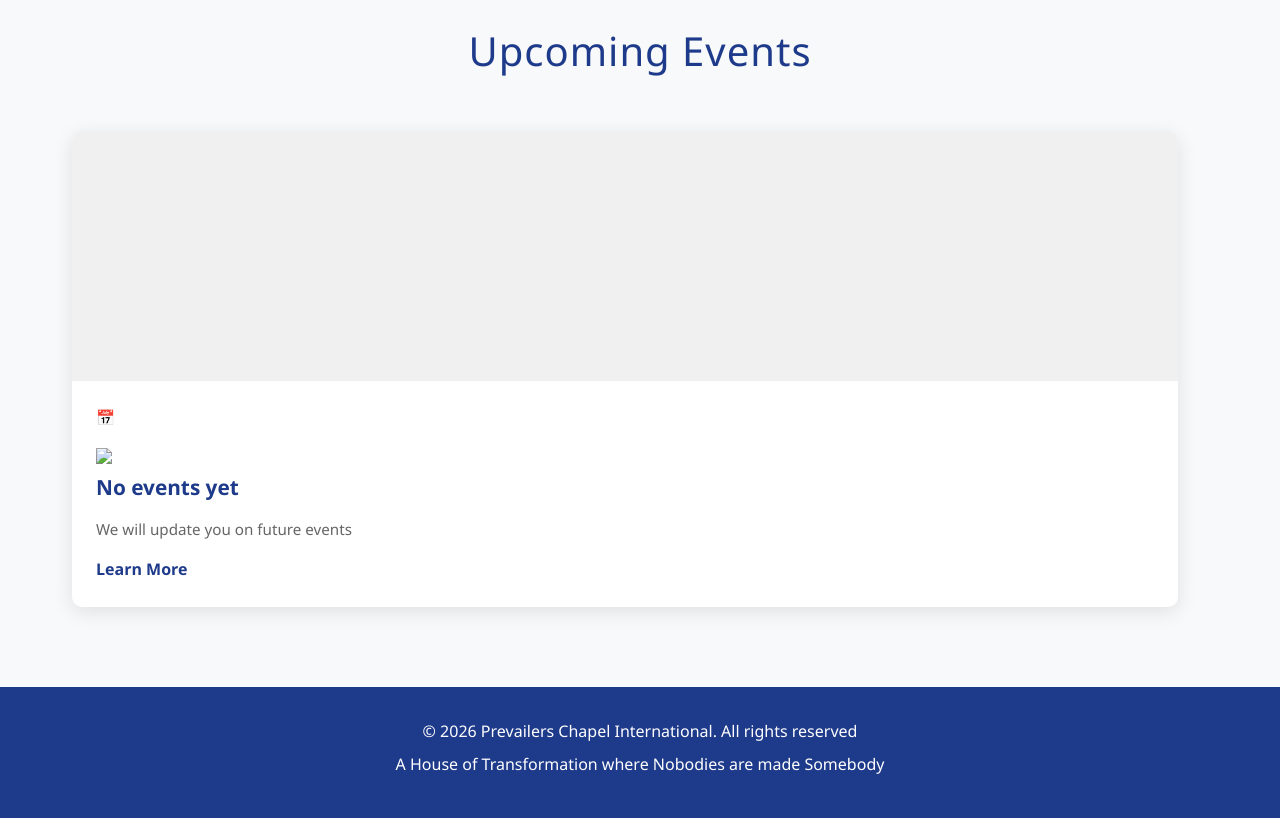
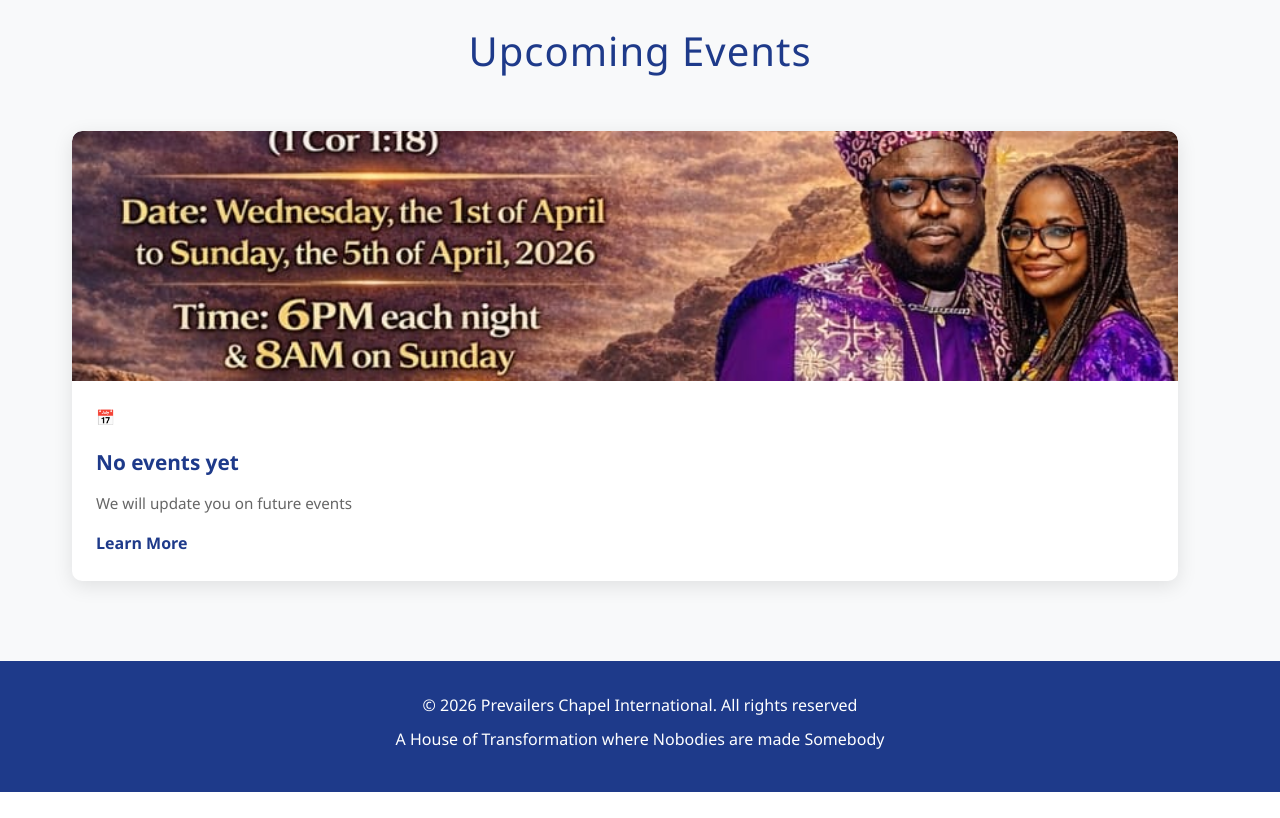
Before and after one commit to eugene234466/Prevailers-s-Chapel, a plain HTML site: page home.html in a window 1280 px wide. Shown: the part 2560-3378 px from the top of the page. After the commit the page ends 3352 px from the top, so only its background shows below. Drawn offline with Linux system fonts and the light colour scheme.

Commit message:
Update home.html

```diff
--- a/home.html
+++ b/home.html
@@ -94,11 +94,10 @@
                 <div class="event-grid">
                     <div class="event-card">
                         <div class="event-image">
-
+                            <img src="6.jpeg">
                         </div>
                         <div class="event-content">
                             <p class="event">📅</p>
-                            <img src="6.jpg">
                             <h3>No events yet</h3>
                             <p>We will update you on future events</p>
                             <a href="events.html" class="event-link">Learn More</a>
```
